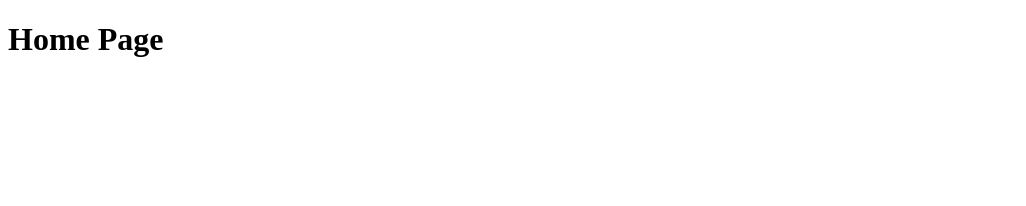
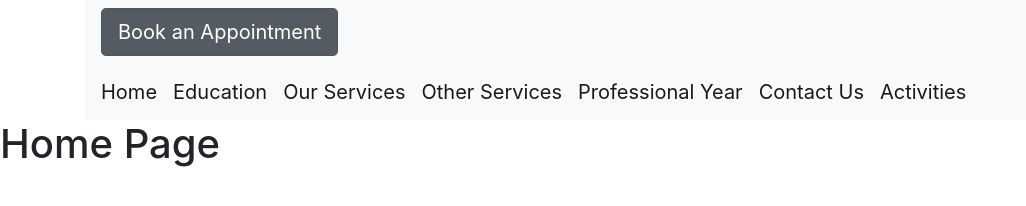
Before and after one commit to praveen1204/Sample1, a plain HTML site: page index.html in a window 1280 px wide. Shown: the whole page, without its empty margins (0-1026 px from the left). Drawn offline with nearby package versions, Linux system fonts and the light colour scheme.

Commit message:
nav bar
navigation bar

```diff
--- a/index.html
+++ b/index.html
@@ -1,9 +1,31 @@
 <!DOCTYPE html>
-<html>
+<html lang="en">
 <head>
+	<meta charset="utf-8">
+	<meta name="viewport" content="width=device-width, initial-scale=1">
+	<link rel="stylesheet" href="https://maxcdn.bootstrapcdn.com/bootstrap/4.3.1/css/bootstrap.min.css">
+	<script src="https://ajax.googleapis.com/ajax/libs/jquery/3.4.1/jquery.min.js"></script>
+	<script src="https://cdnjs.cloudflare.com/ajax/libs/popper.js/1.14.7/umd/popper.min.js"></script>
+	<script src="https://maxcdn.bootstrapcdn.com/bootstrap/4.3.1/js/bootstrap.min.js"></script>
 	<title> Pathway Edu</title>
 </head>
 <body>
+	<div class="container">
+		<nav class="navbar navbar-expand-lg navbar-light bg-light">
+		<a href="#" class="btn btn-secondary btn-lg active" role="button" aria-pressed="true">Book an Appointment</a>
+		</nav>
+	</div>
+	<div class="container">
+		<nav class="navbar navbar-expand-lg navbar-light bg-light">
+		<a class="navbar-brand" href="#">Home</a>
+		<a class="navbar-brand" href="#">Education</a>
+		<a class="navbar-brand" href="#">Our Services</a>
+		<a class="navbar-brand" href="#">Other Services</a>
+		<a class="navbar-brand" href="#">Professional Year</a>
+		<a class="navbar-brand" href="#">Contact Us</a>
+		<a class="navbar-brand" href="#">Activities</a>
+		</nav>
+	</div>
 <h1>Home Page</h1>
 </body>
 </html>
```
Also changed, not shown: free cons.jpg (added), image1.jpg (added), prom.jpg (added), py.jpg (added).
